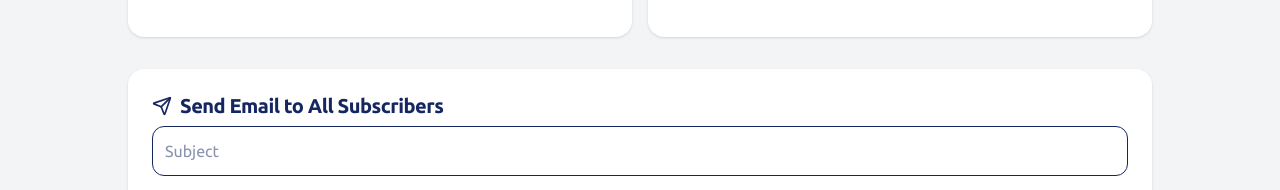
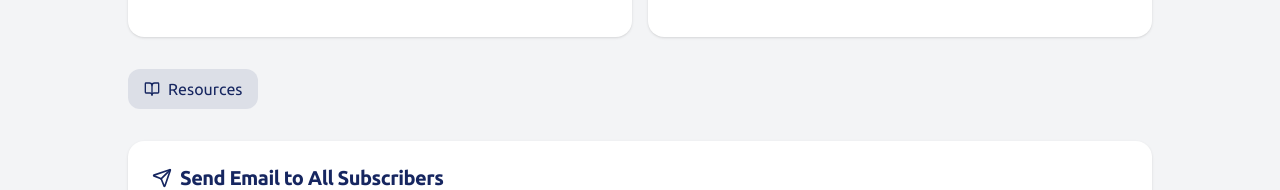
Before and after one commit to jewelhasan007/webmagpie2026, a React (Vite) app: page /admin/dashboard in a window 1280 px wide. Shown: the part 196-386 px from the top of the page. Built offline with nearby package versions, Linux system fonts and the light colour scheme; no server answers; sample sign-in values are in the browser's storage.

Commit message:
logout button update

```diff
--- a/src/pages/AdminDashboard.jsx
+++ b/src/pages/AdminDashboard.jsx
@@ -366,6 +366,12 @@ const AdminDashboard = () => {
             </div>
           </div>
         </div>
+<button onClick={() => navigate("/admin/resources")}
+  className="flex items-center gap-2 px-4 py-2 bg-[#162660]/10 text-[#162660] rounded-xl hover:bg-[#162660]/20 transition-colors">
+  <BookOpen size={16} />
+  Resources
+</button>
+
 
         {/* ── Send Email ── */}
         <div className="bg-white p-6 rounded-2xl shadow space-y-4">
```
